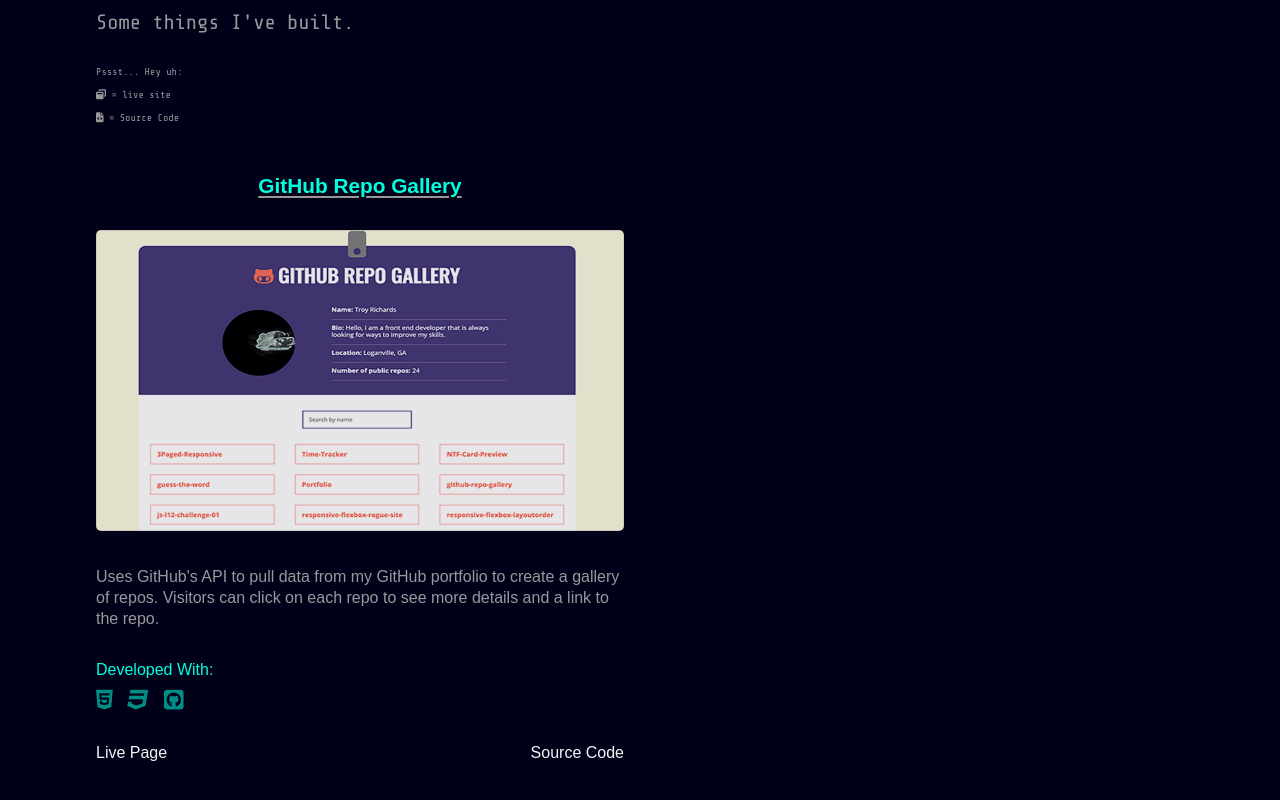
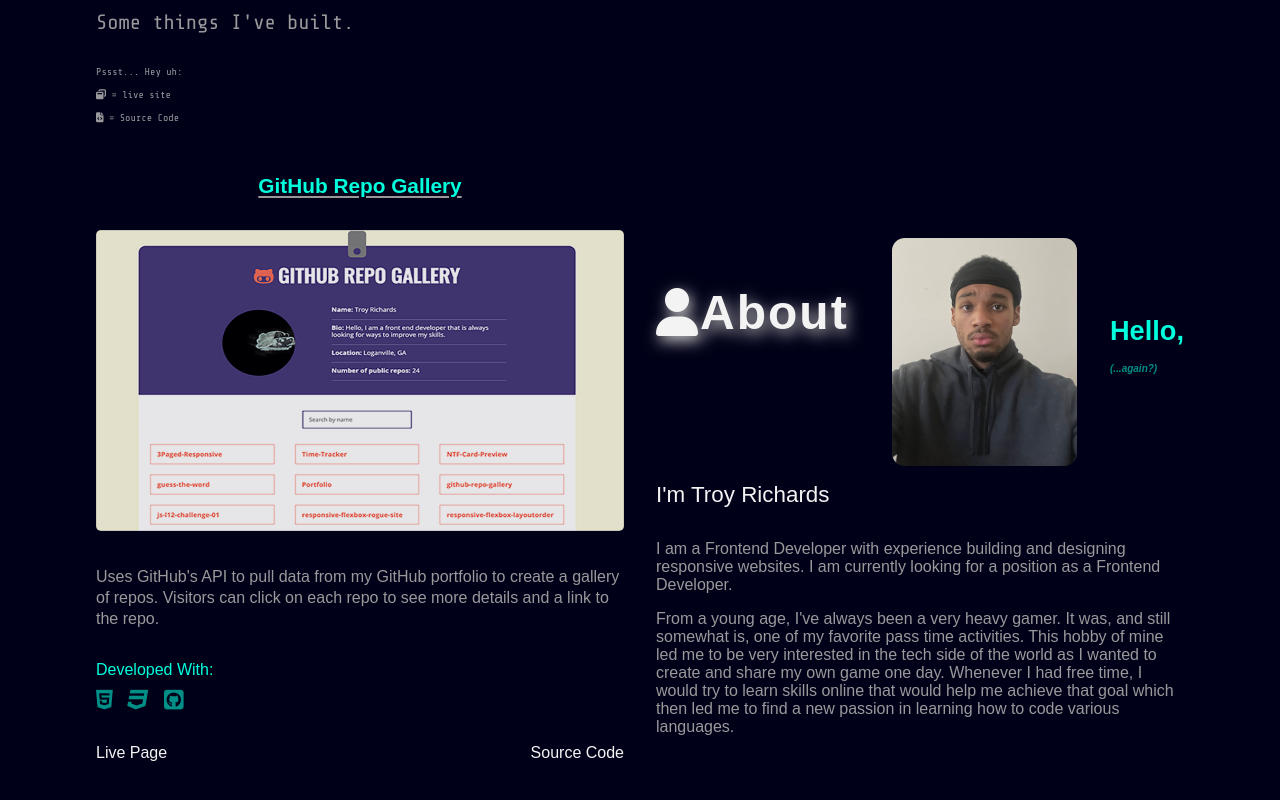
Before and after one commit to TroyRichardsDA/Portfolio-React-Revamp, a React (Create React App) app: page / in a window 1280 px wide. Shown: the part 1784-2584 px from the top of the page. Built offline with nearby package versions, Linux system fonts and the light colour scheme.

Commit message:
About Complete/ Footer Start

```diff
--- a/src/App.js
+++ b/src/App.js
@@ -2,6 +2,7 @@ import Nav from './Components/Nav';
 import { Header } from './Components/Header';
 import { Skills } from './Components/Skills';
 import { Projects } from './Components/Projects';
+import { About } from './Components/About';
 
 
 
@@ -25,6 +26,7 @@ function App() {
         </p>
         <div className="project-area">
           <Projects />
+          <About />
         </div>
       </section>
     </div>
--- /dev/null
+++ b/src/Components/About.js
@@ -0,0 +1,36 @@
+export function About() {
+
+    return (
+    <section id="about">
+        <div className="about-wrapper">
+
+            <h2 className="about-header">
+                <i className="fas fa-user"></i>  About
+            </h2>
+                <img src="./img/troy-richards.png" alt="Troy Richards" />
+
+            <h2 className='about-subheader'>
+                Hello, <br/>
+                <small>(...again?)</small>
+            </h2>
+            <p className='about-name'>
+                I'm Troy Richards
+            </p>
+
+            <div className="about-desc">
+                <p>
+                I am a Frontend Developer with experience building and designing responsive websites.
+                I am currently looking for a position as a Frontend Developer.
+                </p>
+                <p>
+                From a young age, I've always been a very heavy gamer. It was, and still somewhat is,
+                one of my favorite pass time activities. This hobby of mine led me to be very interested in the tech
+                side of the world as I wanted to create and share my own game one day. Whenever I had free time,
+                I would try to learn skills online that would help me achieve that goal which then led me
+                to find a new passion in learning how to code various languages.
+                </p>
+            </div>
+        </div>
+    </section>
+    )
+}
--- a/src/Components/Header.js
+++ b/src/Components/Header.js
@@ -2,11 +2,11 @@ export function Header() {
 
     return (
         <header>
-            <div id='header' class="header-content">
-                <p class="greeting">
+            <div id='header' className="header-content">
+                <p className="greeting">
                     <span>Hello, my name is </span>
                 </p>
-                <h2 class="name">
+                <h2 className="name">
                     <span>T</span>roy <span>R</span>ichards
                 </h2>
                 <h1> I type on keyboards and make web things look good.</h1>
--- a/src/Components/Projects.js
+++ b/src/Components/Projects.js
@@ -4,46 +4,46 @@ export function Projects() {
 
 
     return (
-        <article class="project-item">
+        <article className="project-item">
             <h3 className="project-title"> GitHub Repo Gallery</h3>
 
-        <div class="project-img-container">
+        <div className="project-img-container">
           <a href="https://ayetone.github.io/github-repo-gallery/" target="_blank">
             <img class="project-img" src="img/repo-gallery.png" alt="Repo Gallery"/>
           </a>
-          <div class="link-to">
+          <div className="link-to">
             <div>
               <a href="https://ayetone.github.io/github-repo-gallery/" target="_blank">
-                <i class="icon-link fas fa-window-restore"></i>
+                <i className="icon-link fas fa-window-restore"></i>
               </a>
             </div>
             <div>
               <a href="https://github.com/AyeTone/github-repo-gallery" target="_blank">
-                <i class="icon-link fas fa-file-code"></i>
+                <i className="icon-link fas fa-file-code"></i>
               </a>
             </div>
           </div>
         </div>
 
 
-         <div class="project-text">
-             <p class="project-desc">
+         <div className="project-text">
+             <p className="project-desc">
                Uses GitHub's API to pull data from my GitHub portfolio
                to create a gallery of repos. Visitors can click on each repo
                to see more details and a link to the repo.
              </p>
-             <p class="project-skills">
+             <p className="project-skills">
               <span> Developed With: </span> <br/>
               <i class="fab fa-html5"></i> <i class="fab fa-css3"></i>  <i class="fab fa-github-square"></i>
              </p>
-             <div class="cardLinks">
+             <div className="cardLinks">
               <div>
-                <a class="project-link" href="https://ayetone.github.io/github-repo-gallery/" target="_blank">
+                <a className="project-link" href="https://ayetone.github.io/github-repo-gallery/" target="_blank">
                   Live Page
                 </a>
               </div>
               <div>
-                <a class="project-link" href="https://github.com/AyeTone/github-repo-gallery" target="_blank">
+                <a className="project-link" href="https://github.com/AyeTone/github-repo-gallery" target="_blank">
                   Source Code
                 </a>
               </div>
--- a/src/index.css
+++ b/src/index.css
@@ -359,45 +359,53 @@ About
 =====================*/
 
 #about {
-  background-color: var(--main-bg);
-  box-shadow: 0px -4px 14px var(--box-shadow-color);
-  padding: 3rem 0;
+  margin: 5rem 0;
 }
 
 .about-header {
-  font-size: 2.34rem;
-  font-weight: bolder;
-  color: var(--text1);
-  text-shadow: 3px 5px 23px rgb(165, 165, 165);
-  padding: 3rem;
+  display: flex;
+  justify-content: center;
+  align-items: center;
+  letter-spacing: 2px;
+  color: var(--BrighterText);
+  text-shadow: var(--headerTextShadow);
+  margin-bottom: 4rem;
+}
+
+.about-header::after {
+  content: "";
+  height: 1px;
+  width: 100%;
+  margin-left: 10px;
+  background-color: var(--mainTextColor);
+  box-shadow: 3px 3px 2px var(--highlightColor);
 }
 
 .about-wrapper img {
   display: none;
 }
 
-.about-description {
-  display: flex;
-  flex-direction: column;
-  justify-content: center;
+.about-subheader {
+  color: var(--highlightColor);
+  font-size: 1.7rem;
+  margin-bottom: 10px;
 }
 
-.about-description h2 {
-  font-size: 1.75rem;
-  padding-bottom: 40px;
+.about-subheader > small {
+  color: var(--dimHighlightColor);
+  font-size: 10px;
+  font-style: italic;
 }
 
-.about-description h3 {
-  text-align: left;
+.about-name {
+  margin: 1rem 0 2rem;
   font-size: 1.4rem;
-  color: var(--text2);
-  padding-bottom: 1rem;
+  color: var(--BrighterText);
 }
 
-.about-description p {
-  text-align: left;
-  line-height: 1.6rem;
-  padding-bottom: 80px;
+.about-desc {
+  display: grid;
+  gap: 1rem;
 }
 
 
```
